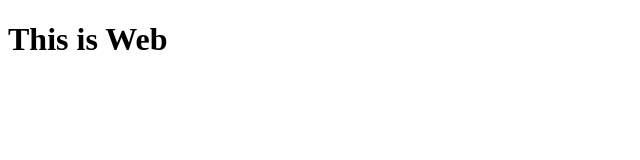
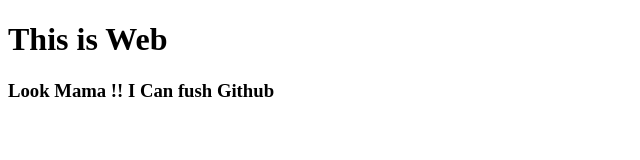
Before and after one commit to shariarmozumder/my-first-website, a plain HTML site: page index.html in a window 1280 px wide. Shown: the whole page, without its empty margins (0-640 px from the left). Drawn offline with Linux system fonts and the light colour scheme.

Commit message:
learn github

```diff
--- a/index.html
+++ b/index.html
@@ -8,6 +8,6 @@
     <h1>This is Web </h1>
 </head>
 <body>
-
+      <h3>Look Mama !! I Can fush Github</h3>
 </body>
 </html>
```
